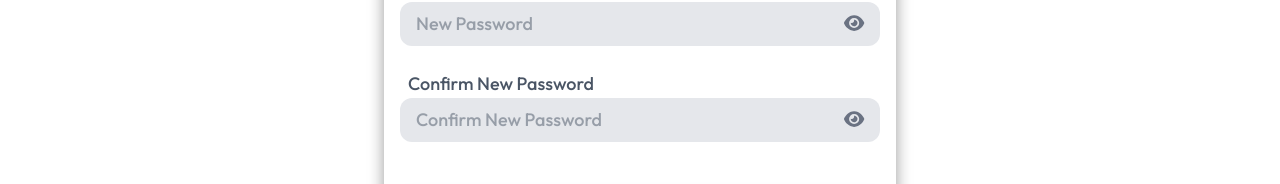
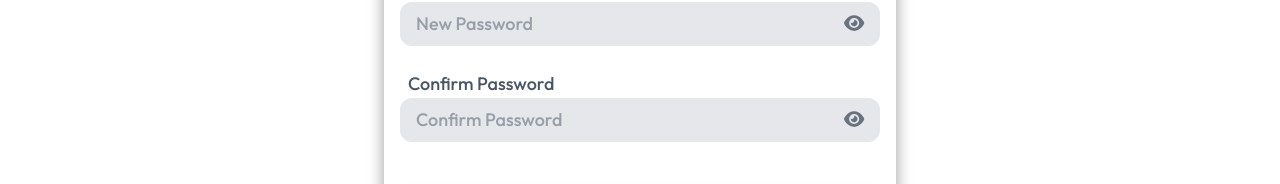
Before and after one commit to getinplay/getinplay_react, a React (Vite) app: page /update-password in a window 1280 px wide. Shown: the part 294-478 px from the top of the page. Built offline with nearby package versions, Linux system fonts and the light colour scheme; no server answers.

Commit message:
confirm password

```diff
--- a/src/components/Pages/UpdatePassword/UpdatePasswordPage.jsx
+++ b/src/components/Pages/UpdatePassword/UpdatePasswordPage.jsx
@@ -150,14 +150,14 @@ function UpdatePasswordPage() {
 
           <div className="flex flex-col text-start w-full">
             <label htmlFor="confirm-password" className="px-2">
-              Confirm New Password
+              Confirm Password
             </label>
             <div className="flex items-center gap-1 focus-within:shadow-md focus-within:scale-[1.02] duration-300 rounded-xl px-4 py-2 bg-gray-200 w-full">
               <input
                 type={showConfirmPassword ? "text" : "password"}
                 name="confirm-password"
                 id="confirm-password"
-                placeholder="Confirm New Password"
+                placeholder="Confirm Password"
                 className="grow min-w-0 outline-none border-none bg-transparent"
                 value={confirmPassword}
                 onChange={(e) => setConfirmPassword(e.target.value)}
```
